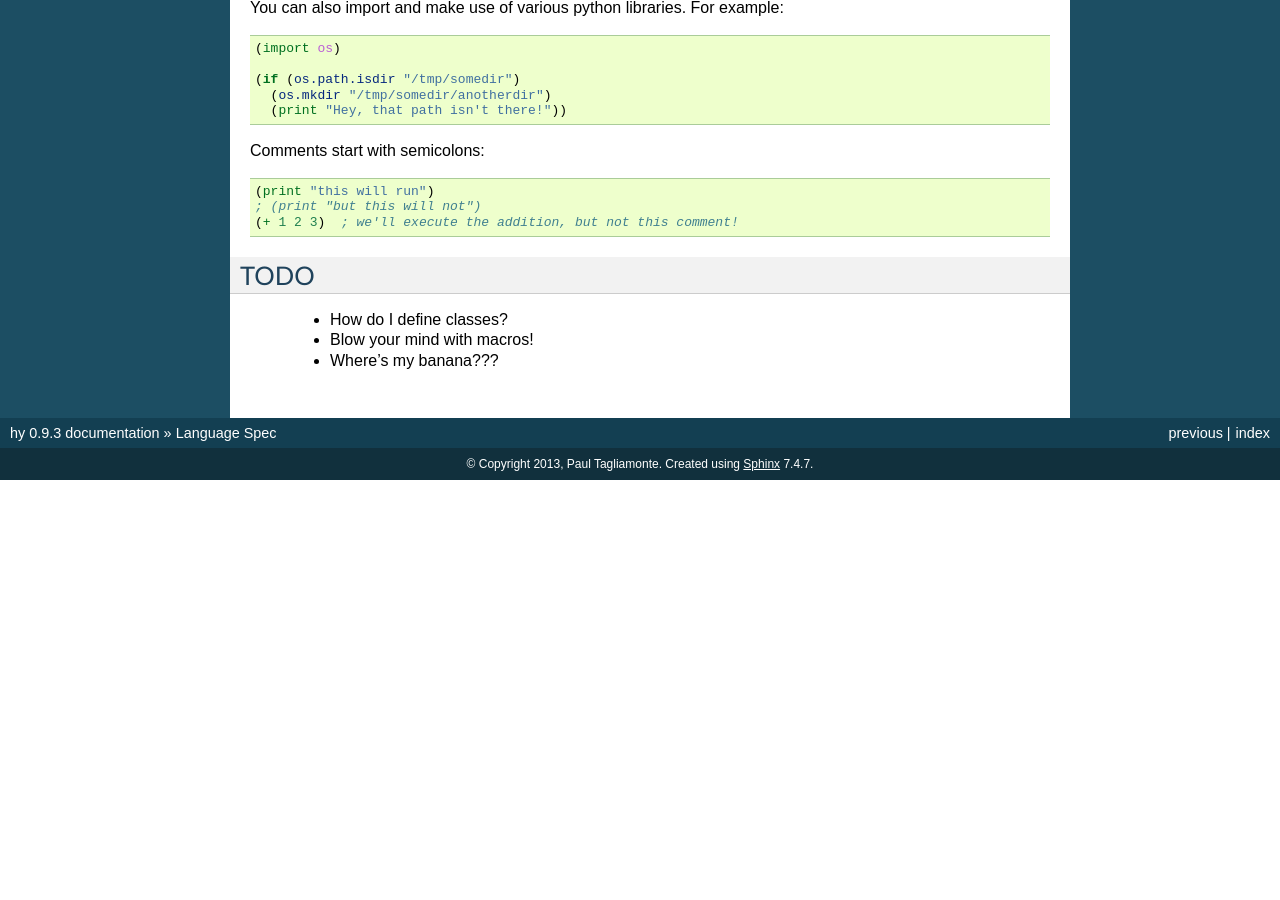
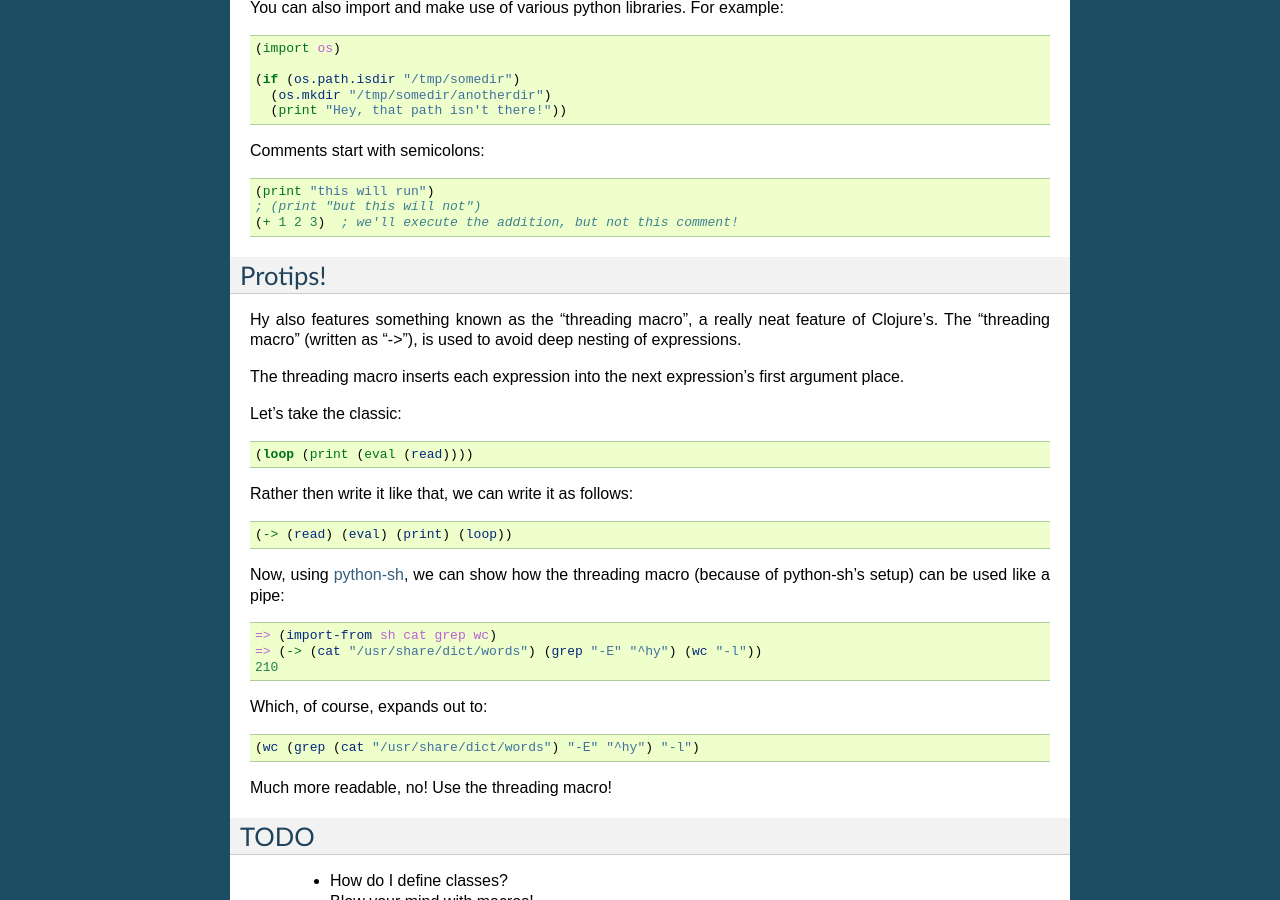
Before and after one commit to hylang/hy, a Sphinx documentation site: the page built from docs/language/index.rst, in a window 1280 px wide and 900 px high, scrolled down 4507 px. Built offline with Sphinx 7.4.7, drawn with Linux system fonts in a browser that asks for light colours; before the commit the page ends 4987 px from its top, so only the background shows below that.

Commit message:
Add a bit about the threading macro

```diff
--- a/docs/language/index.rst
+++ b/docs/language/index.rst
@@ -324,6 +324,48 @@ Comments start with semicolons:
    (+ 1 2 3)  ; we'll execute the addition, but not this comment!
 
 
+Protips!
+--------
+
+Hy also features something known as the "threading macro", a really neat
+feature of Clojure's. The "threading macro" (written as "->"), is used
+to avoid deep nesting of expressions.
+
+The threading macro inserts each expression into the next expression's first
+argument place.
+
+Let's take the classic:
+
+.. code-block:: clj
+
+    (loop (print (eval (read))))
+
+Rather then write it like that, we can write it as follows:
+
+.. code-block:: clj
+
+    (-> (read) (eval) (print) (loop))
+
+Now, using `python-sh <http://amoffat.github.com/sh/>`_, we can show
+how the threading macro (because of python-sh's setup) can be used like
+a pipe:
+
+.. code-block:: clj
+
+    => (import-from sh cat grep wc)
+    => (-> (cat "/usr/share/dict/words") (grep "-E" "^hy") (wc "-l"))
+    210
+
+Which, of course, expands out to:
+
+.. code-block:: clj
+
+    (wc (grep (cat "/usr/share/dict/words") "-E" "^hy") "-l")
+
+Much more readable, no! Use the threading macro!
+
+
+
 TODO
 ----
 
```
